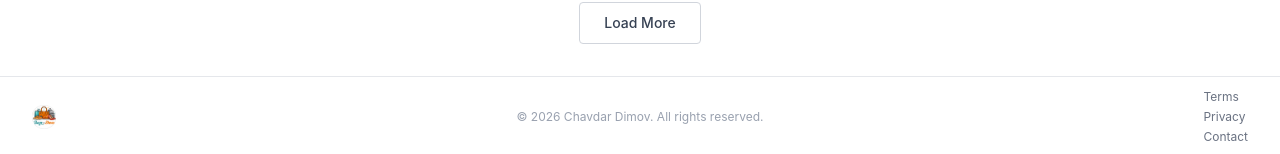
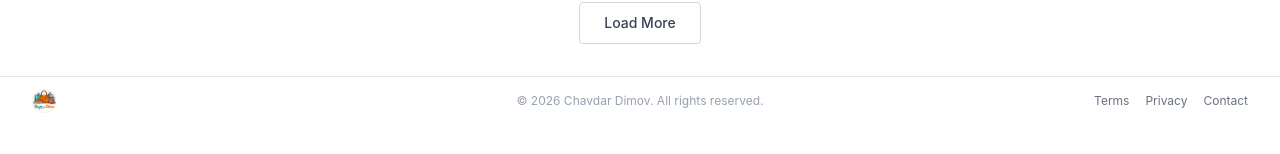
Before and after one commit to chochass/react-store, a React (Vite) app: page /bags in a window 1280 px wide. Shown: the part 1991-2145 px from the top of the page. After the commit the page ends 2116 px from the top, so only its background shows below. Built offline with nearby package versions, Linux system fonts and the light colour scheme.

Commit message:
CSS adjustments

```diff
--- a/src/components/layout/Footer.jsx
+++ b/src/components/layout/Footer.jsx
@@ -2,7 +2,7 @@ const Footer = () => {
   const year = new Date().getFullYear();
   return (
     <footer className="mt-auto border-t border-gray-200 bg-white">
-      <div className="grid grid-cols-3 items-center px-4 py-3 sm:px-6 lg:px-8">
+      <div className="mx-auto max-w-screen-2xl grid grid-cols-3 items-center px-4 py-3 sm:px-6 lg:px-8">
         <img
           src="/logo.png"
           alt="Bags and Shoes"
@@ -13,7 +13,7 @@ const Footer = () => {
           &copy; {year} Chavdar Dimov. All rights reserved.
         </p>
 
-        <nav className="flex flex-col justify-self-end gap-1 text-xs text-gray-500">
+        <nav className="flex flex-col justify-self-end gap-1 text-xs text-gray-500 sm:flex-row sm:gap-4">
           <a href="#" className="transition-colors hover:text-gray-900">
             Terms
           </a>
--- a/src/components/layout/Navbar.jsx
+++ b/src/components/layout/Navbar.jsx
@@ -16,7 +16,7 @@ const Navbar = () => {
 
   return (
     <header className="sticky top-0 z-50 bg-white shadow-sm">
-      <div className="relative flex h-18 items-center justify-between px-4 sm:px-6 lg:px-8">
+      <div className="mx-auto max-w-screen-2xl relative flex h-18 items-center justify-between px-4 sm:px-6 lg:px-8">
         <NavLink
           to={`/${defaultCategorySlug}`}
           className="flex h-full shrink-0 items-center py-1"
--- a/src/pages/CategoryPage.jsx
+++ b/src/pages/CategoryPage.jsx
@@ -56,7 +56,7 @@ const CategoryPage = () => {
   };
 
   return category ? (
-    <main className="w-full flex-1 py-8">
+    <main className="mx-auto w-full max-w-screen-2xl flex-1 py-8">
       <div className="mb-6 px-4 sm:px-6 lg:px-8">
         <h1 className="text-3xl font-bold text-gray-900">{category.name}</h1>
         <p className="mt-1 text-gray-600">{category.description}</p>
```
